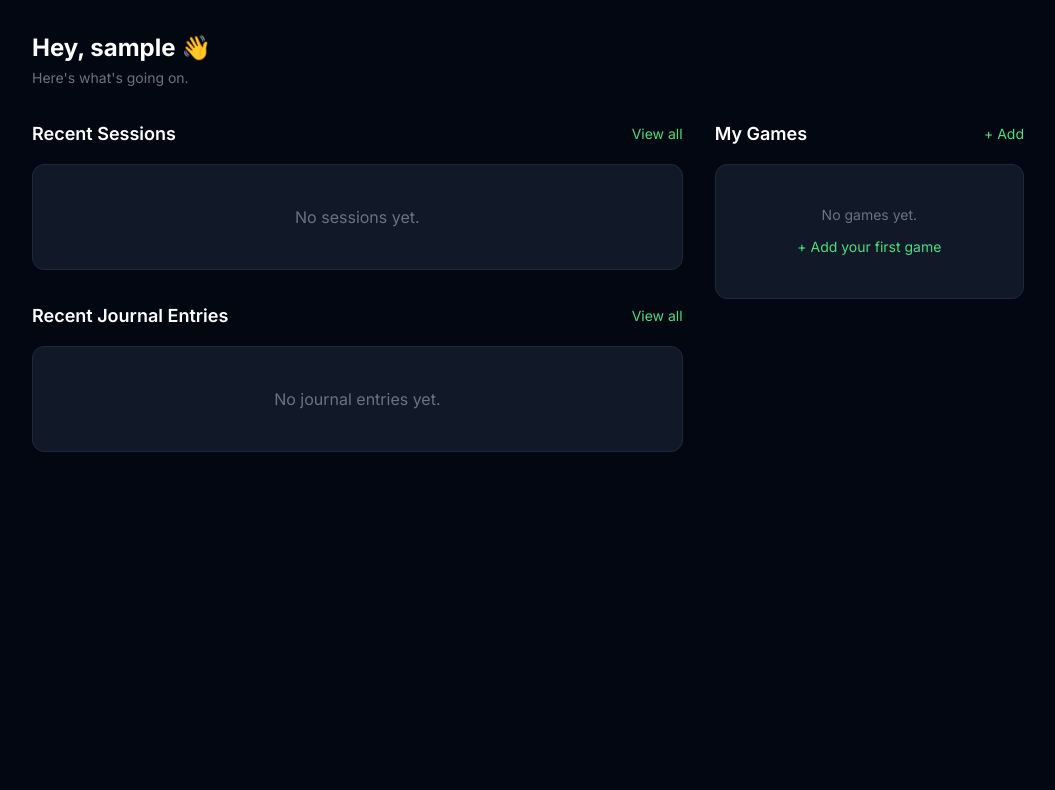
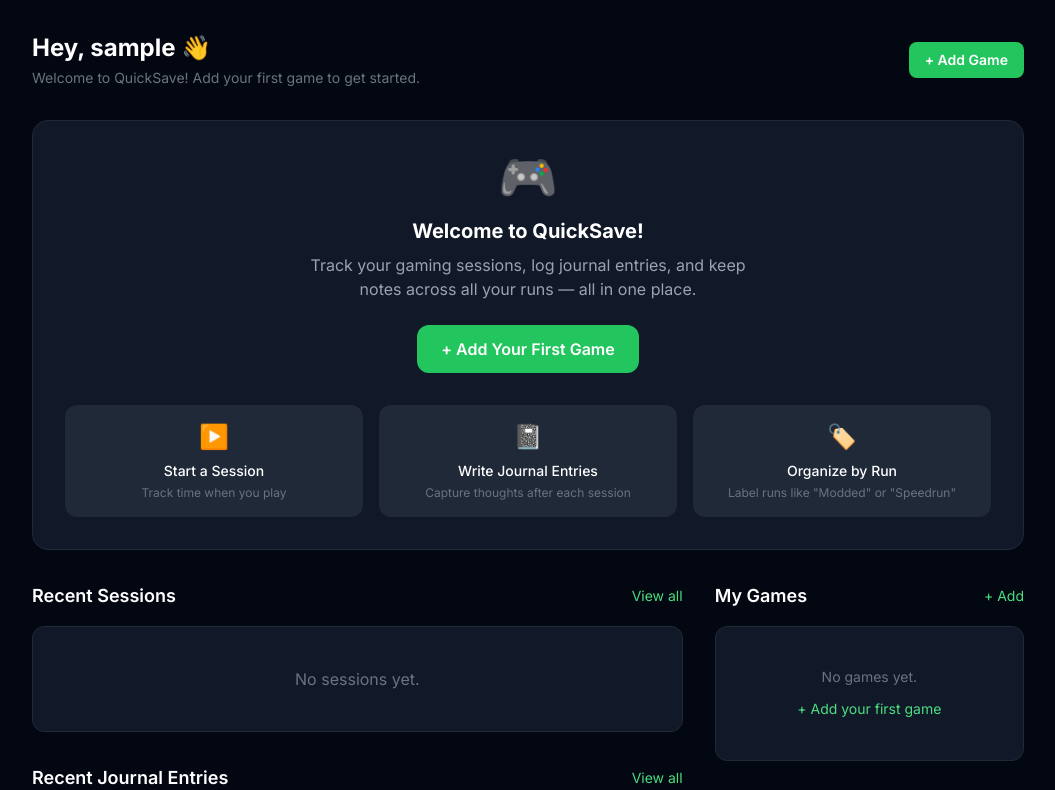
Before and after one commit to Rilcantus/QuickSave, a Django app: page /dashboard/ in a window 1280 px wide. Shown: the part 57-847 px from the top of the page, without its empty margins (112-1167 px from the left). Before the commit the page ends 509 px from the top, so only its background shows below. Run offline with Django 5.2, Linux system fonts and the light colour scheme; the visitor is signed in with stand-in values (Sample User, id 1); data that the repository does not hold is empty; some libraries are stand-ins or nearby versions.

Commit message:
total playtime, active session navbar pill, onboarding, beforeunload warning, - fixing warning

```diff
--- /dev/null
+++ b/accounts/context_processors.py
@@ -0,0 +1,13 @@
+from play_sessions.models import Session
+
+
+def active_session(request):
+    if not request.user.is_authenticated:
+        return {}
+
+    session = Session.objects.filter(
+        game__user=request.user,
+        ended_at__isnull=True
+    ).select_related('game').first()
+
+    return {'active_session': session}
--- a/config/settings.py
+++ b/config/settings.py
@@ -71,6 +71,7 @@ TEMPLATES = [
                 'django.template.context_processors.request',
                 'django.contrib.auth.context_processors.auth',
                 'django.contrib.messages.context_processors.messages',
+                'accounts.context_processors.active_session',
             ],
         },
     },
--- a/templates/base.html
+++ b/templates/base.html
@@ -50,6 +50,15 @@
       <a href="/" class="text-brand-400 font-bold text-xl tracking-tight">
         💾 QuickSave
       </a>
+
+      <!-- Active session indicator -->
+      {% if active_session %}
+        <a href="{% url 'session_active' active_session.pk %}"
+           class="flex items-center gap-2 text-brand-400 text-xs font-medium bg-brand-500 bg-opacity-10 border border-brand-500 border-opacity-30 px-3 py-1.5 rounded-full hover:bg-opacity-20 transition">
+          <span class="w-2 h-2 bg-brand-400 rounded-full animate-pulse"></span>
+          <span>{{ active_session.game.title }}</span>
+        </a>
+      {% endif %}
 
       <!-- Desktop nav -->
       <div class="hidden sm:flex items-center gap-6 text-sm font-medium text-gray-400">
--- a/templates/dashboard.html
+++ b/templates/dashboard.html
@@ -10,9 +10,55 @@
       <h1 class="text-2xl font-bold text-white">
         Hey, {{ request.user.username }} 👋
       </h1>
-      <p class="text-gray-500 text-sm mt-1">Here's what's going on.</p>
+      <p class="text-gray-500 text-sm mt-1">
+        {% if not games %}
+          Welcome to QuickSave! Add your first game to get started.
+        {% else %}
+          Here's what's going on.
+        {% endif %}
+      </p>
     </div>
+    {% if not games %}
+      <a href="{% url 'game_create' %}"
+         class="bg-brand-500 hover:bg-brand-600 text-white font-semibold px-4 py-2 rounded-lg transition text-sm">
+        + Add Game
+      </a>
+    {% endif %}
   </div>
+
+  <!-- Onboarding card for new users -->
+  {% if not games %}
+    <div class="bg-gray-900 border border-gray-800 rounded-2xl p-8 text-center mb-8">
+      <p class="text-5xl mb-4">🎮</p>
+      <h2 class="text-xl font-bold text-white mb-2">Welcome to QuickSave!</h2>
+      <p class="text-gray-400 mb-6 max-w-md mx-auto">
+        Track your gaming sessions, log journal entries, and keep notes across all your runs — all in one place.
+      </p>
+      <div class="flex flex-col sm:flex-row gap-3 justify-center">
+        <a href="{% url 'game_create' %}"
+           class="bg-brand-500 hover:bg-brand-600 text-white font-semibold px-6 py-3 rounded-xl transition">
+          + Add Your First Game
+        </a>
+      </div>
+      <div class="grid grid-cols-3 gap-4 mt-8 text-center">
+        <div class="bg-gray-800 rounded-xl p-4">
+          <p class="text-2xl mb-2">▶️</p>
+          <p class="text-white text-sm font-medium">Start a Session</p>
+          <p class="text-gray-500 text-xs mt-1">Track time when you play</p>
+        </div>
+        <div class="bg-gray-800 rounded-xl p-4">
+          <p class="text-2xl mb-2">📓</p>
+          <p class="text-white text-sm font-medium">Write Journal Entries</p>
+          <p class="text-gray-500 text-xs mt-1">Capture thoughts after each session</p>
+        </div>
+        <div class="bg-gray-800 rounded-xl p-4">
+          <p class="text-2xl mb-2">🏷️</p>
+          <p class="text-white text-sm font-medium">Organize by Run</p>
+          <p class="text-gray-500 text-xs mt-1">Label runs like "Modded" or "Speedrun"</p>
+        </div>
+      </div>
+    </div>
+  {% endif %}
 
   <!-- Active sessions banner -->
   {% if active_sessions %}
--- a/templates/games/game_detail.html
+++ b/templates/games/game_detail.html
@@ -34,6 +34,10 @@
     <div class="bg-gray-900 border border-gray-800 rounded-xl p-4 text-center">
       <p class="text-2xl font-bold text-white">{{ game.sessions.count }}</p>
       <p class="text-gray-500 text-sm mt-1">Sessions</p>
+    </div>
+    <div class="bg-gray-900 border border-gray-800 rounded-xl p-4 text-center">
+      <p class="text-2xl font-bold text-brand-400">{{ total_playtime }}</p>
+      <p class="text-gray-500 text-sm mt-1">Total Time</p>
     </div>
     <div class="bg-gray-900 border border-gray-800 rounded-xl p-4 text-center">
       <p class="text-2xl font-bold text-white">{{ game.journal_entries.count }}</p>
```
Also changed, not shown: games/views.py (+16 -0 lines), templates/play_sessions/session_active.html (+22 -0 lines).
